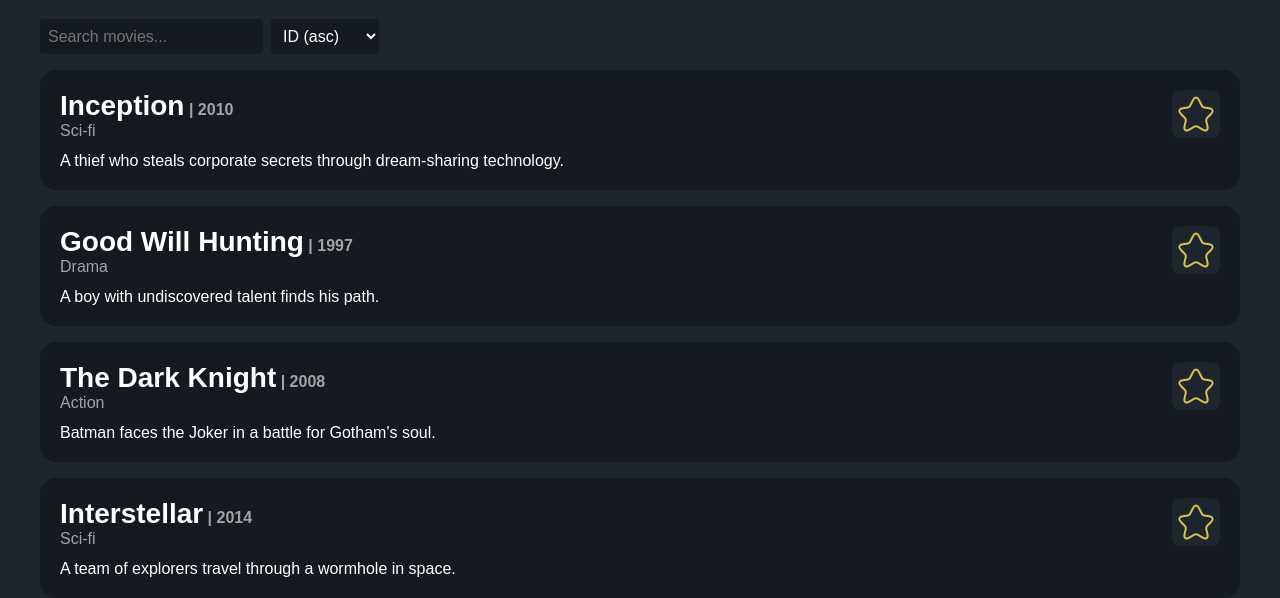
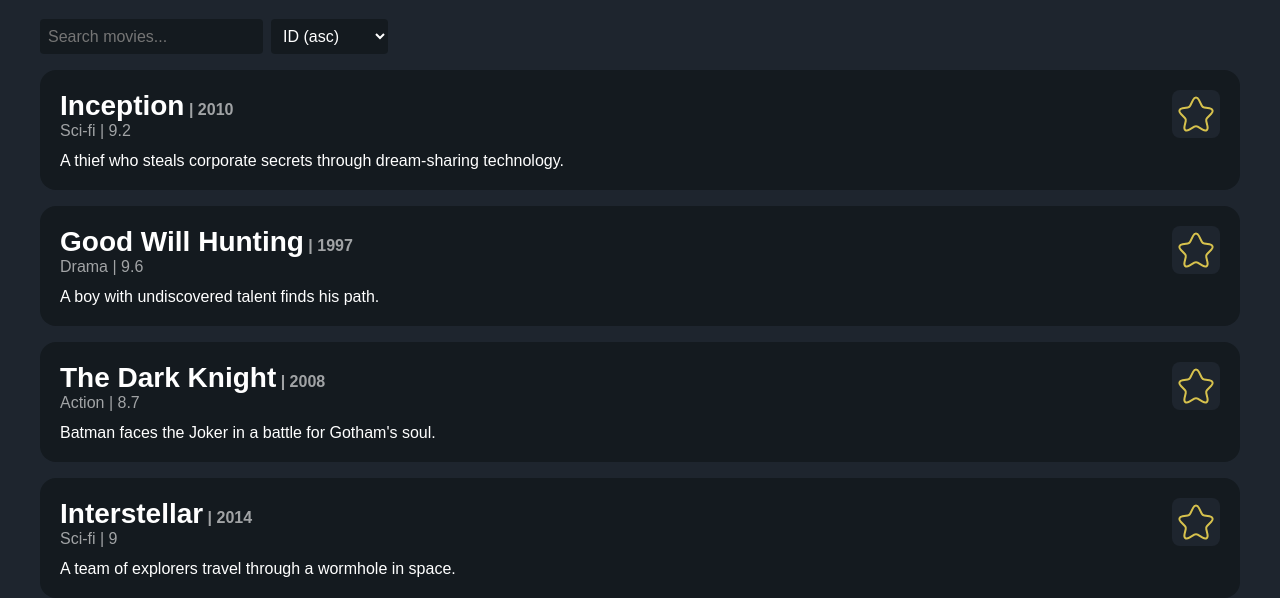
Before and after one commit to miabarada/-Internship-15-Movie-Explorer, a React (Vite) app: page /movies in a window 1280 px wide. Shown: the part 202-800 px from the top of the page. Built offline with nearby package versions, Linux system fonts and the light colour scheme.

Commit message:
add rating and sort by rating to movies

```diff
--- a/src/components/MovieCard/MovieCard.module.scss
+++ b/src/components/MovieCard/MovieCard.module.scss
@@ -1,4 +1,4 @@
-.taskCard {
+.movieCard {
    display: flex;
    flex-direction: row;
    align-items: flex-start;
@@ -6,6 +6,7 @@
    background-color: #141A1F;
    justify-content: space-between;
    border-radius: 16px;
+   cursor: pointer;
 }
 
 .title {
--- a/src/components/MovieCard/MovieCard.tsx
+++ b/src/components/MovieCard/MovieCard.tsx
@@ -6,28 +6,29 @@ type MovieCardProps = {
    genre: string
    year: number
    description: string
+   rating: number
    isFavorite?: boolean
    onToggleFavorite?: (id:number) => void
 }
 
-export function MovieCard({ id, title, genre, year, description, isFavorite, onToggleFavorite}: MovieCardProps) {
+export function MovieCard({ id, title, genre, year, description, rating, isFavorite, onToggleFavorite}: MovieCardProps) {
    const handleClick = (e : React.MouseEvent<HTMLButtonElement>) => {
       e.stopPropagation()
       onToggleFavorite?.(id)
    }
 
    return (
-      <div className={styles.taskCard}>
+      <div className={styles.movieCard}>
          <div className={styles.info}>
             <div className={styles.title}>
                <h3 className={styles.movieTitle}>{title}<span className={styles.label}> | {year}</span></h3>
-               <p>{genre}</p>
+               <p>{genre} | {rating}</p>
             </div>
             <p>{description}</p>
          </div>
          {isFavorite !== undefined && (
             <button
-               onClick={() => onToggleFavorite && onToggleFavorite(id)}
+               onClick={handleClick}
                className={`${isFavorite ? styles.favorite : styles.notFavorite}`}></button>
          )}
       </div>
--- a/src/data/movies.ts
+++ b/src/data/movies.ts
@@ -4,6 +4,7 @@ export type Movie = {
    genre: string
    year: number
    description: string
+   rating: number
 }
 
 export const movies: Movie[] = [
@@ -12,139 +13,159 @@ export const movies: Movie[] = [
       title: "Inception",
       year: 2010,
       genre: "Sci-fi",
-      description: "A thief who steals corporate secrets through dream-sharing technology."
+      description: "A thief who steals corporate secrets through dream-sharing technology.",
+      rating: 9.2
    },
    {
       id: 2,
       title: "Good Will Hunting",
       year: 1997,
       genre: "Drama",
-      description: "A boy with undiscovered talent finds his path."
+      description: "A boy with undiscovered talent finds his path.",
+      rating: 9.6
    },
    {
       id: 3,
       title: "The Dark Knight",
       year: 2008,
       genre: "Action",
-      description: "Batman faces the Joker in a battle for Gotham's soul."
+      description: "Batman faces the Joker in a battle for Gotham's soul.",
+      rating: 8.7
    },
    {
       id: 4,
       title: "Interstellar",
       year: 2014,
       genre: "Sci-fi",
-      description: "A team of explorers travel through a wormhole in space."
+      description: "A team of explorers travel through a wormhole in space.",
+      rating: 9.0
    },
    {
       id: 5,
       title: "Titanic",
       year: 1997,
       genre: "Romance",
-      description: "A love story unfolds aboard the ill-fated Titanic."
+      description: "A love story unfolds aboard the ill-fated Titanic.",
+      rating: 8.7
    },
    {
       id: 6,
       title: "The Matrix",
       year: 1999,
       genre: "Sci-fi",
-      description: "A hacker discovers reality is a simulation."
+      description: "A hacker discovers reality is a simulation.",
+      rating: 7.8
    },
    {
       id: 7,
       title: "Forrest Gump",
       year: 1994,
       genre: "Drama",
-      description: "The story of a man who influences historical events."
+      description: "The story of a man who influences historical events.",
+      rating: 8.3
    },
    {
       id: 8,
       title: "Pulp Fiction",
       year: 1994,
       genre: "Crime",
-      description: "Interwoven stories of crime in Los Angeles."
+      description: "Interwoven stories of crime in Los Angeles.",
+      rating: 7.4
    },
    {
       id: 9,
       title: "The Shawshank Redemption",
       year: 1994,
       genre: "Drama",
-      description: "Two imprisoned men bond over years."
+      description: "Two imprisoned men bond over years.",
+      rating: 8.1
    },
    {
       id: 10,
       title: "Fight Club",
       year: 1999,
       genre: "Drama",
-      description: "An insomniac and a soap salesman form an underground club."
+      description: "An insomniac and a soap salesman form an underground club.",
+      rating: 9.2
    },
    {
       id: 11,
       title: "Gladiator",
       year: 2000,
       genre: "Action",
-      description: "A Roman general seeks revenge."
+      description: "A Roman general seeks revenge.",
+      rating: 6.4
    },
    {
       id: 12,
       title: "The Godfather",
       year: 1972,
       genre: "Crime",
-      description: "The aging patriarch of an organized crime dynasty transfers control."
+      description: "The aging patriarch of an organized crime dynasty transfers control.",
+      rating: 7.4
    },
    {
       id: 13,
       title: "Avatar",
       year: 2009,
       genre: "Sci-fi",
-      description: "A marine on an alien planet becomes torn between worlds."
+      description: "A marine on an alien planet becomes torn between worlds.",
+      rating: 7.1
    },
    {
       id: 14,
       title: "The Lord of the Rings",
       year: 2001,
       genre: "Fantasy",
-      description: "A hobbit sets out to destroy a powerful ring."
+      description: "A hobbit sets out to destroy a powerful ring.",
+      rating: 8.2
    },
    {
       id: 15,
       title: "Joker",
       year: 2019,
       genre: "Drama",
-      description: "A troubled man descends into madness."
+      description: "A troubled man descends into madness.",
+      rating: 6.9
    },
    {
       id: 16,
       title: "Whiplash",
       year: 2014,
       genre: "Drama",
-      description: "A young drummer pursues greatness."
+      description: "A young drummer pursues greatness.",
+      rating: 7.4
    },
    {
       id: 17,
       title: "The Social Network",
       year: 2010,
       genre: "Drama",
-      description: "The founding of Facebook."
+      description: "The founding of Facebook.",
+      rating: 5.8
    },
    {
       id: 18,
       title: "Parasite",
       year: 2019,
       genre: "Thriller",
-      description: "A poor family schemes to become employed by a wealthy family."
+      description: "A poor family schemes to become employed by a wealthy family.",
+      rating: 7.9
    },
    {
       id: 19,
       title: "The Silence of the Lambs",
       year: 1991,
       genre: "Thriller",
-      description: "An FBI trainee seeks help from a cannibalistic serial killer."
+      description: "An FBI trainee seeks help from a cannibalistic serial killer.",
+      rating: 9.1
    },
    {
       id: 20,
       title: "Top Gun",
       year: 1986,
       genre: "Action",
-      description: "A young naval aviator trains to be a top pilot."
+      description: "A young naval aviator trains to be a top pilot.",
+      rating: 6.8
    }
 ]
--- a/src/pages/Movies/Movies.tsx
+++ b/src/pages/Movies/Movies.tsx
@@ -1,6 +1,6 @@
 import { useCallback, useEffect, useMemo, useRef, useState } from "react";
 import { useFetchMovies } from "../../hooks/useFetchMovies";
-import { Link } from "react-router-dom";
+import { Link, useNavigate } from "react-router-dom";
 import { MovieCard } from "../../components/MovieCard/MovieCard";
 import { LoadingPage } from "../Loading/Loading";
 import { ErrorPage } from "../Error/Error";
@@ -8,11 +8,12 @@ import styles from './Movies.module.scss'
 
 export function Movies () {
    const [search, setSearch] = useState("")
-   const [sortBy, setSortBy] = useState<"id" | "year">("id")
+   const [sortBy, setSortBy] = useState<"id" | "year" | "rating">("id")
    const [favorites, setFavorites] = useState<number[]>([])
    const searchRef = useRef<HTMLInputElement | null>(null)
+   const navigate = useNavigate()
 
-   const {data, loading, error} = useFetchMovies()
+   const {data, loading, error, fetchMovies} = useFetchMovies()
 
    useEffect(() => {
       searchRef.current?.focus()
@@ -36,6 +37,9 @@ export function Movies () {
          case "year":
             sorted.sort((a, b) => a.year-b.year)
             break
+         case "rating":
+            sorted.sort((a, b) => a.rating-b.rating)
+            break
       }
 
       return sorted
@@ -52,7 +56,7 @@ export function Movies () {
       return (
          <ErrorPage
             message={error}
-            onRetry={() => useFetchMovies()}
+            onRetry={() => fetchMovies()}
          />
       )
    }
@@ -69,28 +73,30 @@ export function Movies () {
                onChange={(e) => setSearch(e.target.value)}
                className={styles.input}
             />
-            <select value={sortBy} onChange={(e) => setSortBy(e.target.value === "year" ? "year" : "id")} className={styles.dropdown}>
+            <select value={sortBy} onChange={(e) => setSortBy(e.target.value === "year" ? "year" : e.target.value === "id" ? "id" : "rating")} className={styles.dropdown}>
                <option value="id">ID (asc)</option>
                <option value="year">year (asc)</option>
+               <option value="rating">rating (asc)</option>
             </select>
          </div>
 
          <div className={styles.movieList}>
             {visibleMovies.map((movie) => (
-               <Link
+               <div
                   key={movie.id}
-                  to={`/movies/${movie.id}`}
-                  style={{textDecoration: "none", color: "inherit"}}>
+                  onClick={() => navigate(`/movies/${movie.id}`)}>
+
                   <MovieCard
                      id={movie.id}
                      title={movie.title}
                      genre={movie.genre}
                      year={movie.year}
                      description={movie.description}
+                     rating = {movie.rating}
                      isFavorite={favorites.includes(movie.id)}
                      onToggleFavorite={handleToggleFavorite}
                   />
-               </Link>
+               </div>
             ))}
          </div>
       </section>
```
